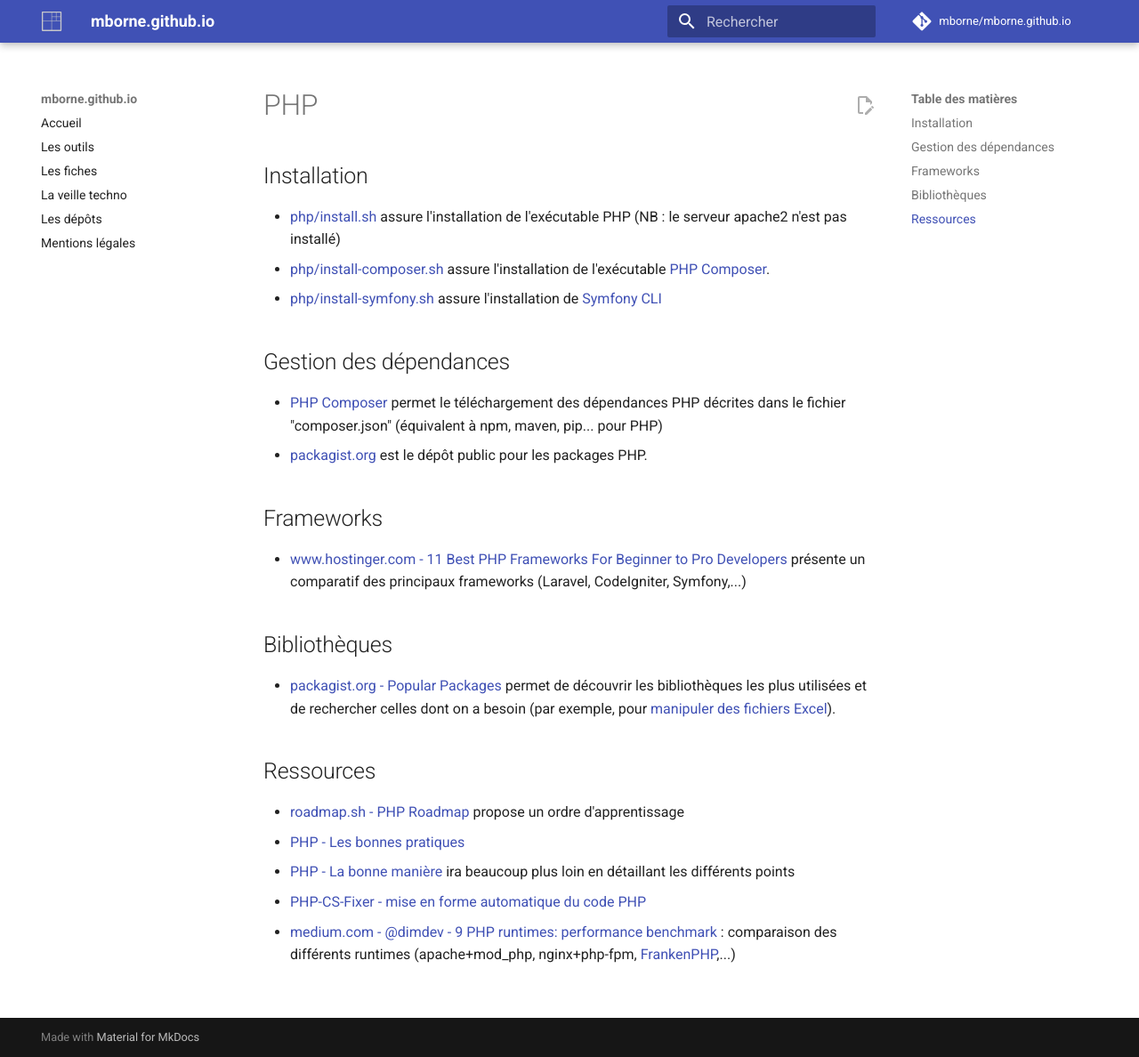
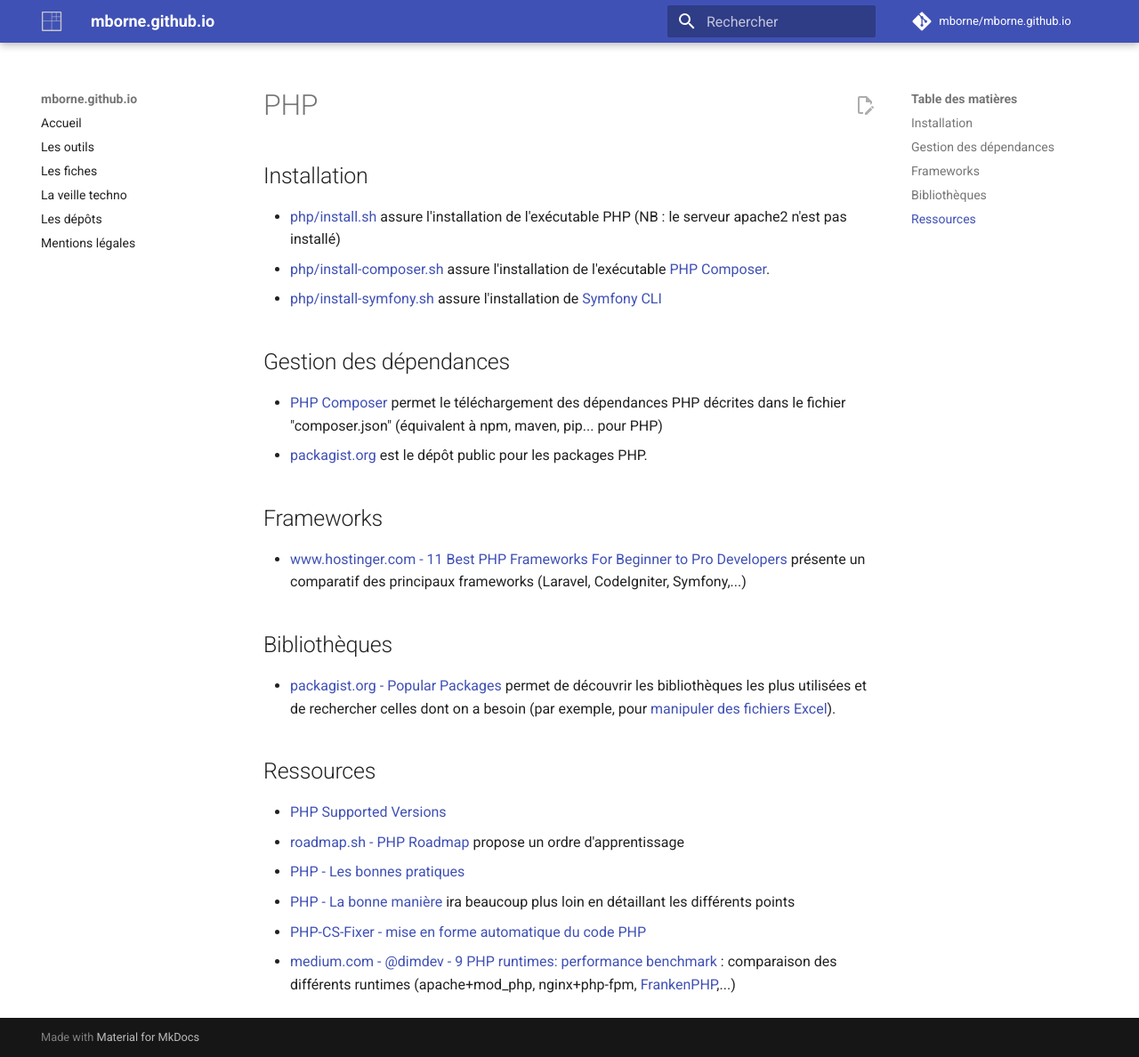
Before and after one commit to mborne/mborne.github.io, an MkDocs documentation site: the page built from docs/outils/php/README.md, in a window 1280 px wide and 1188 px high. Shown: the whole window at 89% size. Built offline with MkDocs 1.6.1 and Material for MkDocs 9.7.7, drawn with Linux system fonts in a browser that asks for light colours; comment, search, counter and statistics services are not loaded.

Commit message:
docs(php): lien version maintenue

```diff
--- a/docs/outils/php/README.md
+++ b/docs/outils/php/README.md
@@ -21,6 +21,7 @@
 
 ## Ressources
 
+* [PHP Supported Versions](https://www.php.net/supported-versions)
 * [roadmap.sh - PHP Roadmap](https://roadmap.sh/php) propose un ordre d'apprentissage
 * [PHP - Les bonnes pratiques](bonnes-pratiques.md)
 * [PHP - La bonne manière](https://eilgin.github.io/php-the-right-way/) ira beaucoup plus loin en détaillant les différents points
```
